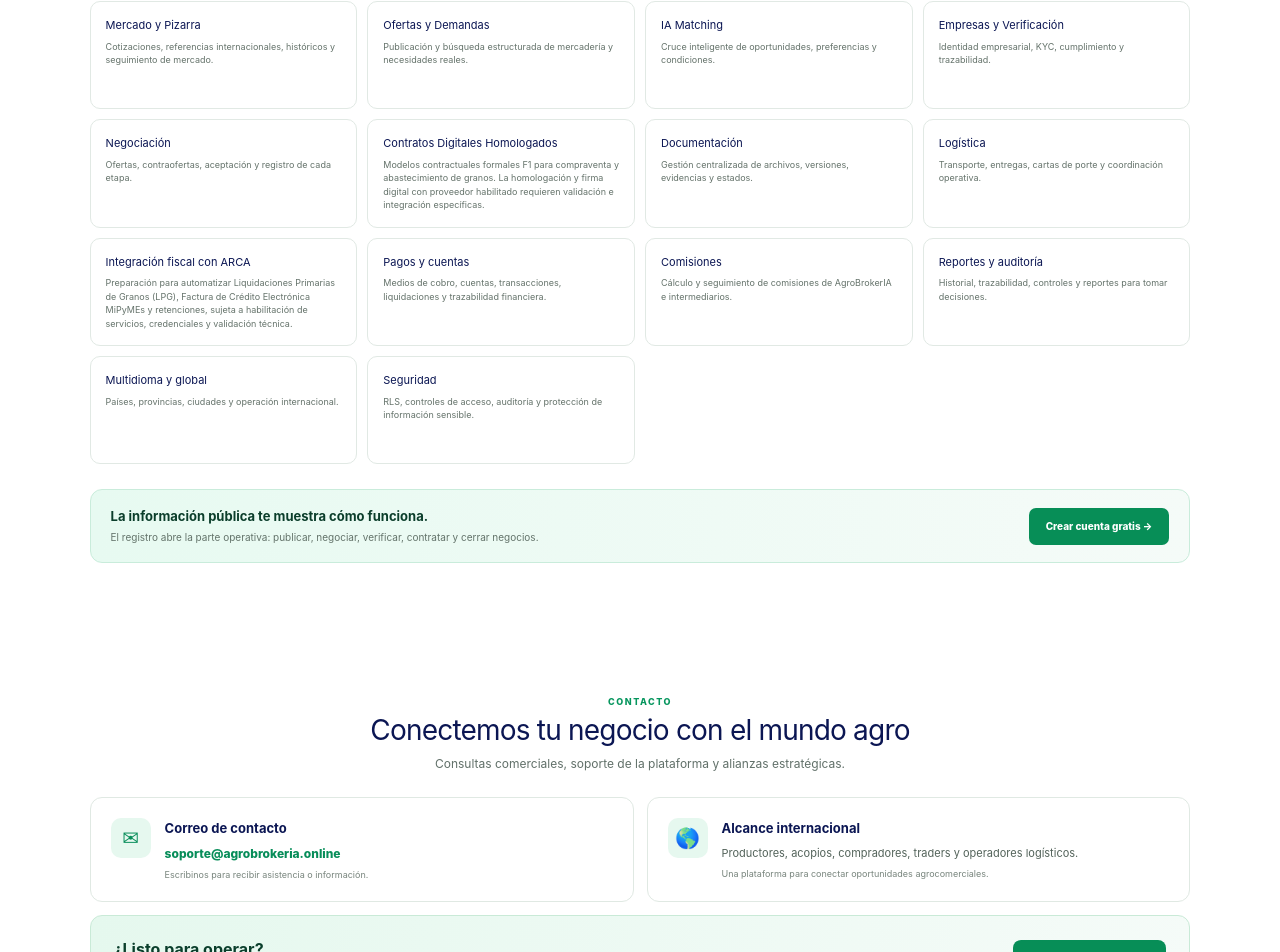
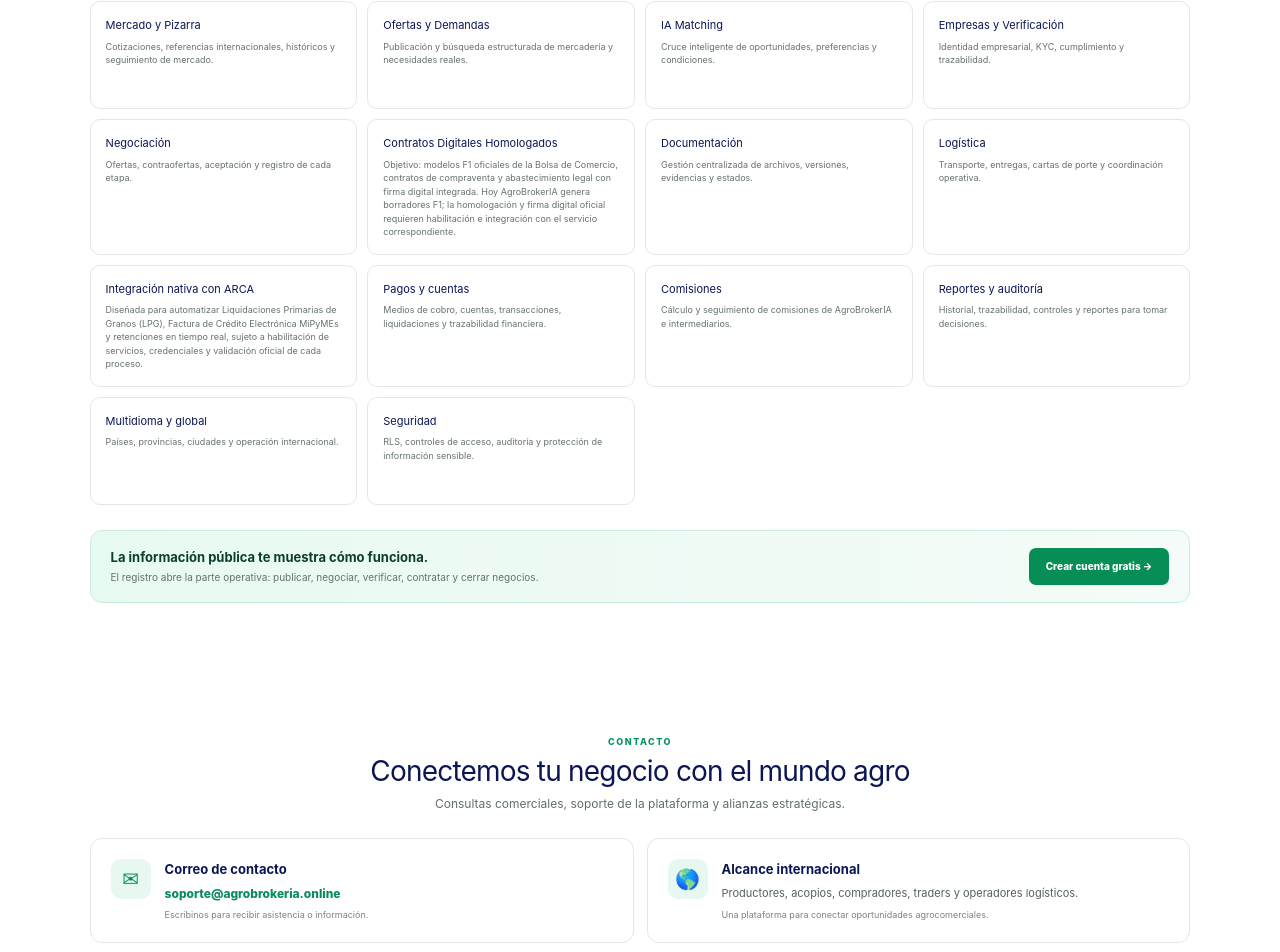
Before and after one commit to AgroBrokerIA/agrobrokeria-platform, a Next.js app in the folder apps/web/: page / in a window 1280 px wide. Shown: the part 4716-5668 px from the top of the page. Built offline with nearby package versions, Linux system fonts and the light colour scheme; no server answers; the database is empty.

Commit message:
Update formal F1 and ARCA product positioning with accurate integration status

```diff
--- a/apps/web/app/page.tsx
+++ b/apps/web/app/page.tsx
@@ -158,10 +158,10 @@ export default function Home(){
     ["IA Matching","Cruce inteligente de oportunidades, preferencias y condiciones."],
     ["Empresas y Verificación","Identidad empresarial, KYC, cumplimiento y trazabilidad."],
     ["Negociación","Ofertas, contraofertas, aceptación y registro de cada etapa."],
-    ["Contratos Digitales Homologados","Modelos contractuales formales F1 para compraventa y abastecimiento de granos. La homologación y firma digital con proveedor habilitado requieren validación e integración específicas."],
+    ["Contratos Digitales Homologados","Objetivo: modelos F1 oficiales de la Bolsa de Comercio, contratos de compraventa y abastecimiento legal con firma digital integrada. Hoy AgroBrokerIA genera borradores F1; la homologación y firma digital oficial requieren habilitación e integración con el servicio correspondiente."],
     ["Documentación","Gestión centralizada de archivos, versiones, evidencias y estados."],
     ["Logística","Transporte, entregas, cartas de porte y coordinación operativa."],
-    ["Integración fiscal con ARCA","Preparación para automatizar Liquidaciones Primarias de Granos (LPG), Factura de Crédito Electrónica MiPyMEs y retenciones, sujeta a habilitación de servicios, credenciales y validación técnica."],
+    ["Integración nativa con ARCA","Diseñada para automatizar Liquidaciones Primarias de Granos (LPG), Factura de Crédito Electrónica MiPyMEs y retenciones en tiempo real, sujeto a habilitación de servicios, credenciales y validación oficial de cada proceso."],
     ["Pagos y cuentas","Medios de cobro, cuentas, transacciones, liquidaciones y trazabilidad financiera."],
     ["Comisiones","Cálculo y seguimiento de comisiones de AgroBrokerIA e intermediarios."],
     ["Reportes y auditoría","Historial, trazabilidad, controles y reportes para tomar decisiones."],
```
